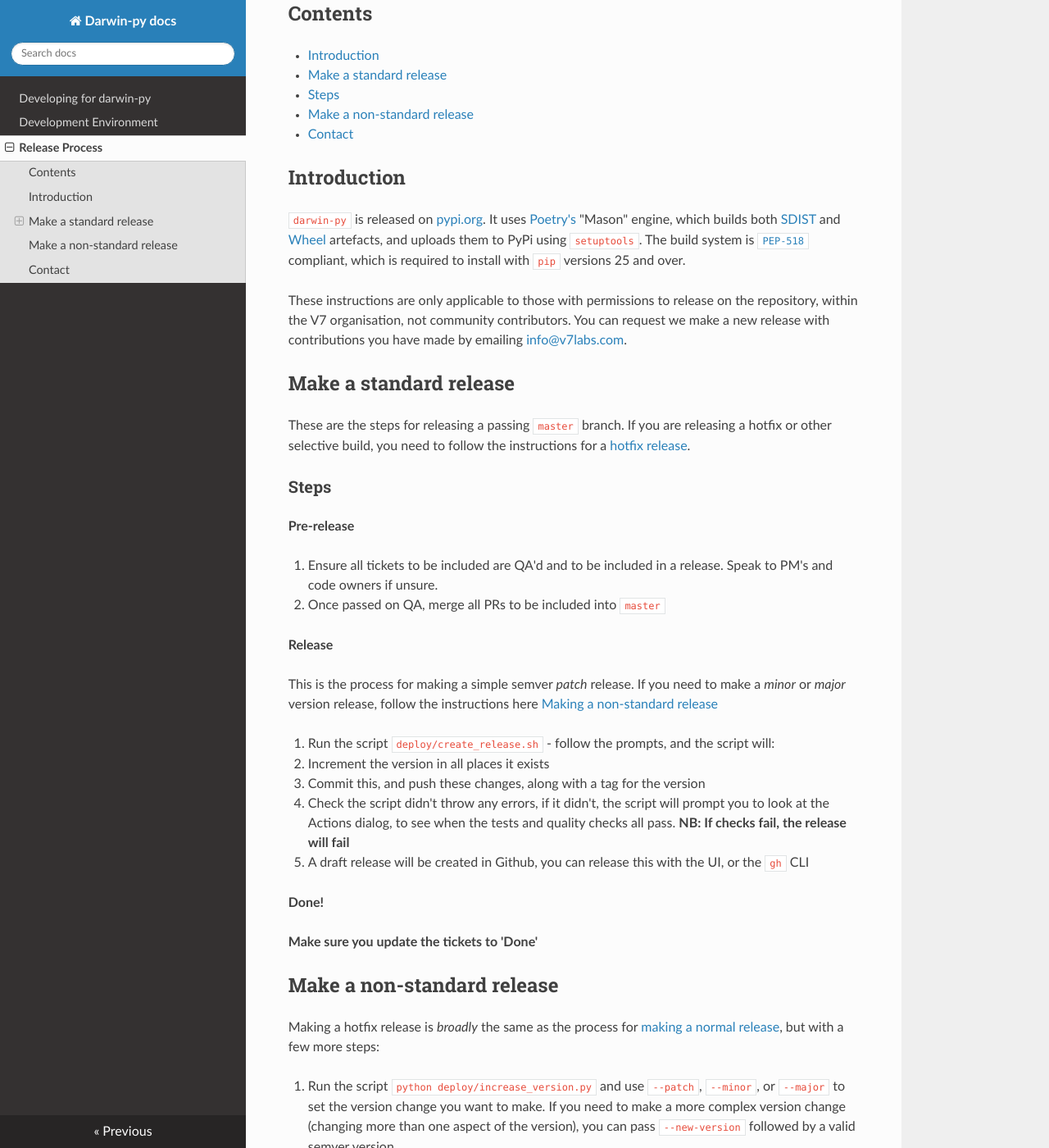
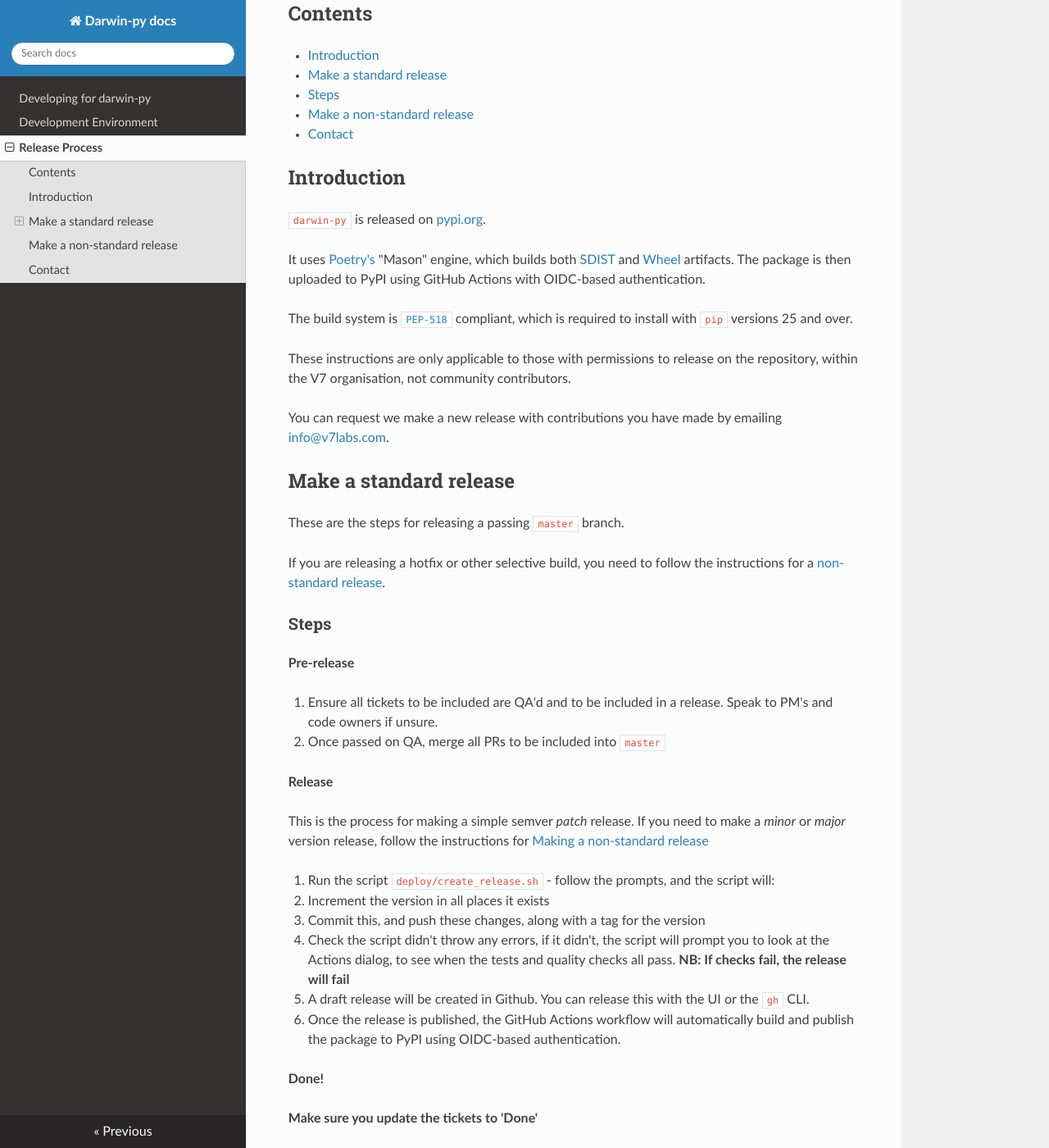
Before and after one commit to v7labs/darwin-py, an MkDocs documentation site: the page built from docs/release_process.md, in a window 1280 px wide and 1400 px high, scrolled down 209 px. Shown: the whole window at 82% size. Built offline with MkDocs 1.6.1, drawn with Linux system fonts in a browser that asks for light colours; nearby versions of some CDN libraries; a script that is not in the unit is left out; some of the changed text lies outside the part shown.

Commit message:
OIDC-based releases

```diff
--- a/docs/release_process.md
+++ b/docs/release_process.md
@@ -10,34 +10,42 @@ How to create releases of `darwin-py`.
 - [Make a non-standard release](#make-a-non-standard-release)
 - [Contact](#contact)
 
-
 ## Introduction
 
-`darwin-py` is released on [pypi.org](https://pypi.org/project/darwin-py/).  It uses [Poetry's]([https://poetry-python](https://python-poetry.org/)) "Mason" engine, which builds both [SDIST](https://docs.python.org/3/distutils/sourcedist.html) and [Wheel](https://pythonwheels.com/) artefacts, and uploads them to PyPi using `setuptools`.  The build system is [`PEP-518`](https://peps.python.org/pep-0518/) compliant, which is required to install with `pip` versions 25 and over.
+`darwin-py` is released on [pypi.org](https://pypi.org/project/darwin-py/).
 
-These instructions are only applicable to those with permissions to release on the repository, within the V7 organisation, not community contributors.  You can request we make a new release with contributions you have made by emailing [info@v7labs.com](mailto:info@v7labs.com).
+It uses [Poetry's](https://python-poetry.org/) "Mason" engine, which builds both [SDIST](https://docs.python.org/3/distutils/sourcedist.html) and [Wheel](https://pythonwheels.com/) artifacts. The package is then uploaded to PyPI using GitHub Actions with OIDC-based authentication.
+
+The build system is [`PEP-518`](https://peps.python.org/pep-0518/) compliant, which is required to install with `pip` versions 25 and over.
+
+These instructions are only applicable to those with permissions to release on the repository, within the V7 organisation, not community contributors.
+
+You can request we make a new release with contributions you have made by emailing [info@v7labs.com](mailto:info@v7labs.com).
 
 ## Make a standard release
 
-These are the steps for releasing a passing `master` branch.  If you are releasing a hotfix or other selective build, you need to follow the instructions for a [hotfix release](#make-a-hotfix-release).
+These are the steps for releasing a passing `master` branch.
+
+If you are releasing a hotfix or other selective build, you need to follow the instructions for a [non-standard release](#make-a-non-standard-release).
 
 ### Steps
 
 **Pre-release**
 
-1. Ensure all tickets to be included are QA'd and to be included in a release.  Speak to PM's and code owners if unsure.
+1. Ensure all tickets to be included are QA'd and to be included in a release. Speak to PM's and code owners if unsure.
 2. Once passed on QA, merge all PRs to be included into `master`
 
 **Release**
 
-This is the process for making a simple semver _patch_ release.  If you need to make a _minor_ or _major_ version release, follow the instructions here [Making a non-standard release](#make-a-non-standard-release)
+This is the process for making a simple semver _patch_ release. If you need to make a _minor_ or _major_ version release, follow the instructions for [Making a non-standard release](#make-a-non-standard-release)
 
 1. Run the script `deploy/create_release.sh` - follow the prompts, and the script will:
    * Increment the version in all places it exists
    * Commit this, and push these changes, along with a tag for the version
    * Check the script didn't throw any errors, if it didn't, the script will prompt you to look at the Actions dialog, to see when the tests and quality checks all pass.
    **NB: If checks fail, the release will fail**
-2. A draft release will be created in Github, you can release this with the UI, or the `gh` CLI
+2. A draft release will be created in Github. You can release this with the UI or the `gh` CLI.
+3. Once the release is published, the GitHub Actions workflow will automatically build and publish the package to PyPI using OIDC-based authentication.
 
 **Done!**
 
@@ -45,16 +53,17 @@ This is the process for making a simple semver _patch_ release.  If you need to
 
 ## Make a non-standard release
 
-Making a hotfix release is _broadly_ the same as the process for [making a normal release](#make-a-standard-release), but with a few more steps:
+Making a non-standard release (like a hotfix) is _broadly_ the same as the process for [making a normal release](#make-a-standard-release), but with a few more steps:
 
-1. Run the script `python deploy/increase_version.py` and use `--patch`, `--minor`, or `--major` to set the version change you want to make.  If you need to make a more complex version change (changing more than one aspect of the version), you can pass `--new-version` followed by a valid semver version.
+1. Run the script `python deploy/increase_version.py` and use `--patch`, `--minor`, or `--major` to set the version change you want to make. If you need to make a more complex version change (changing more than one aspect of the version), you can pass `--new-version` followed by a valid semver version.
 2. Commit and push the changes to master
-3. Add a tag using `git tag origin v0.0.0`, substituiting the right version number (**NB: the preceeding 'v' is necessary for release**)
+3. Add a tag using `git tag v0.0.0`, substituting the right version number (**NB: the preceding 'v' is necessary for release**)
 4. Push the tag `git push origin v0.0.0`, again substituting the right version number
-5. A draft release will be created in Github, you can release this with the UI, or the `gh` CLI
+5. A draft release will be created in Github. You can release this with the UI or the `gh` CLI.
+6. Once the release is published, the GitHub Actions workflow will automatically build and publish the package to PyPI using OIDC-based authentication.
 
 **Make sure you update the tickets to 'Done'**
 
 ## Contact
 
-Any issues, reach out in the appropriate channels on slack, or contact owen@v7labs.com - Slack is faster.
+Any issues, reach out in the appropriate channels on slack, or contact john@v7labs.com - Slack is faster.
```
Also changed, not shown: 1 other file.
